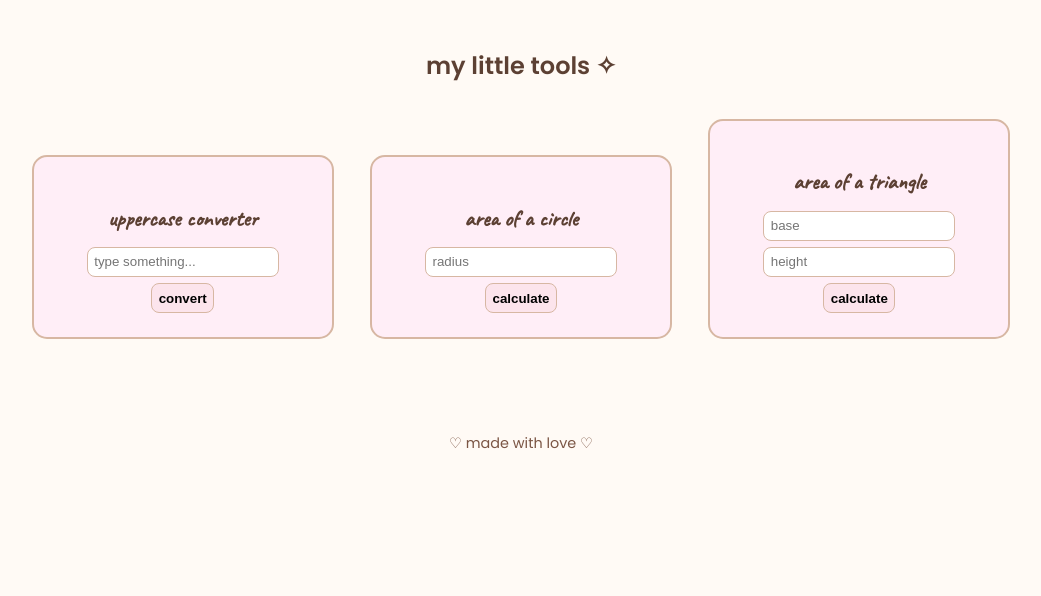
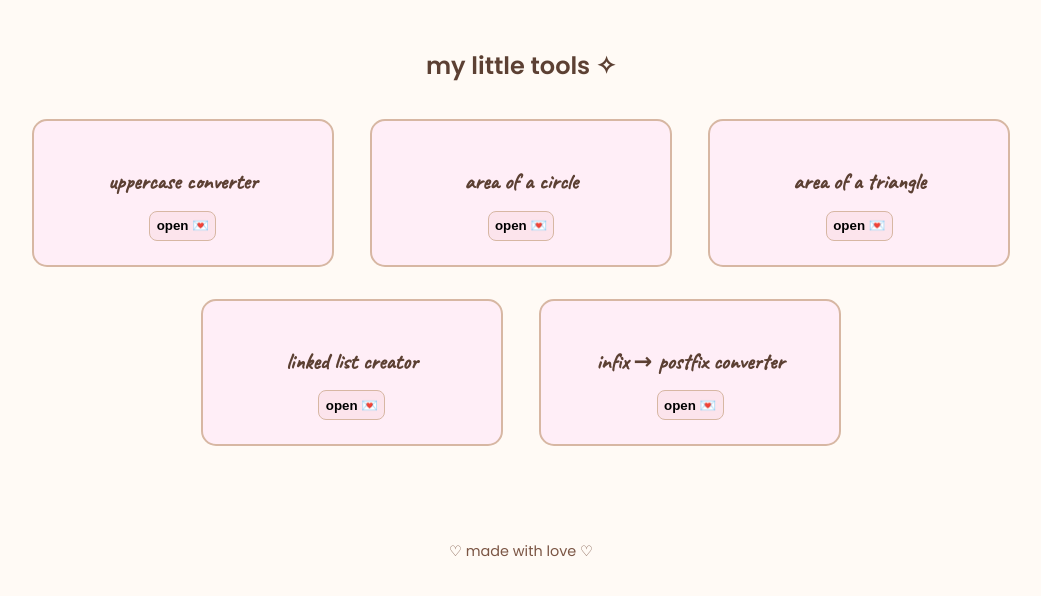
Before and after one commit to ailiaen/DSA_Diamzon, a Flask app: page /works in a window 1280 px wide. Shown: the part 81-677 px from the top of the page, without its empty margins (119-1160 px from the left). Run offline with Flask 3, Linux system fonts and the light colour scheme.

Commit message:
Add files via upload

```diff
--- a/Diamzon_Flask/templates/works.html
+++ b/Diamzon_Flask/templates/works.html
@@ -8,31 +8,39 @@
 
     <div class="tool-box">
         <h3>uppercase converter</h3>
-        <form method="POST">
-            <input type="hidden" name="operation" value="uppercase">
-            <input type="text" name="text" placeholder="type something..." required>
-            <button type="submit">convert</button>
-        </form>
+        <a href="{{ url_for('touppercase') }}">
+            <button type="button">open 💌</button>
+        </a>
     </div>
 
     <div class="tool-box">
         <h3>area of a circle</h3>
-        <form method="POST">
-            <input type="hidden" name="operation" value="circle">
-            <input type="number" step="any" name="radius" placeholder="radius" required>
-            <button type="submit">calculate</button>
-        </form>
+        <a href="{{ url_for('areaofcircle') }}">
+            <button type="button">open 💌</button>
+        </a>
     </div>
 
     <div class="tool-box">
         <h3>area of a triangle</h3>
-        <form method="POST">
-            <input type="hidden" name="operation" value="triangle">
-            <input type="number" step="any" name="base" placeholder="base" required>
-            <input type="number" step="any" name="height" placeholder="height" required>
-            <button type="submit">calculate</button>
-        </form>
+        <a href="{{ url_for('areaoftriangle') }}">
+            <button type="button">open 💌</button>
+        </a>
     </div>
+
+    <div class="tool-box">
+    <h3>linked list creator</h3>
+    <a href="{{ url_for('linkedlist') }}">
+        <button type="button">open 💌</button>
+    </a>
+</div>
+
+<div class="tool-box">
+    <h3>infix → postfix converter</h3>
+    <a href="{{ url_for('infixpostfix') }}">
+        <button type="button">open 💌</button>
+    </a>
+</div>
+
 
     {% if result is not none %}
     <div class="result-box">
```
Also changed, not shown: Diamzon_Flask/templates/InfixPostfix.html (added, +26 -0 lines), Diamzon_Flask/templates/LinkedList.html (added, +29 -0 lines).
